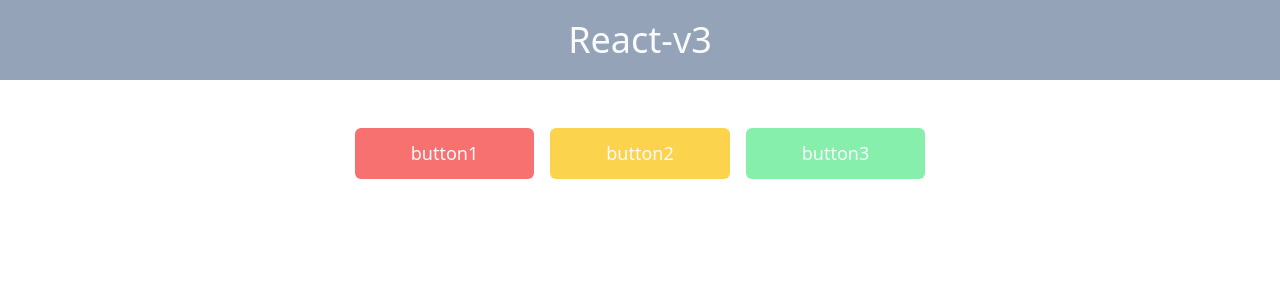
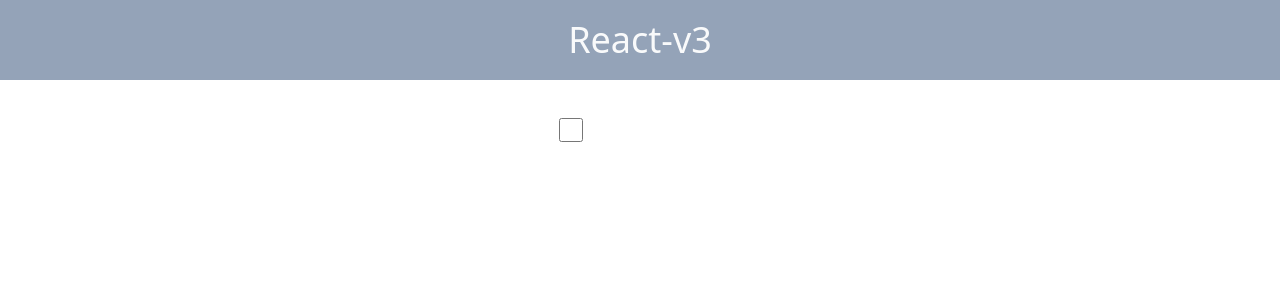
Before and after one commit to pj100-team/react-v3, a React (Create React App) app: page / in a window 1280 px wide. Shown: the top 300 px of the page. Built offline with nearby package versions, Linux system fonts and the light colour scheme.

Commit message:
[practice2] useState (1)

```diff
--- a/src/App.tsx
+++ b/src/App.tsx
@@ -1,5 +1,6 @@
 import "./App.css";
-import Practice1 from "./templates/practice1";
+// import Practice1 from "./templates/practice1";
+import Practice2 from "./templates/practice2";
 
 function App() {
 	return (
@@ -7,7 +8,8 @@ function App() {
 			<header className="bg-[#94A3B8] text-center p-[20px] text-4xl text-[#F9FAFB]">
 				React-v3
 			</header>
-			<Practice1 />
+			{/* <Practice1 /> */}
+			<Practice2 />
 		</>
 	);
 }
--- /dev/null
+++ b/src/components/input.tsx
@@ -0,0 +1,20 @@
+type InputProps = {
+	type: string;
+	checked: boolean;
+	onChange: (event: React.ChangeEvent<HTMLInputElement>) => void;
+	width: string;
+	height: string;
+};
+
+const Input: React.FC<InputProps> = ({ type, checked, onChange, width, height }) => {
+  return (
+    <input
+      type={type}
+	  checked={checked}
+      onChange={onChange}
+	  style={{ width: width, height: height }}
+    />
+  );
+};
+
+export default Input;
--- /dev/null
+++ b/src/templates/practice2.tsx
@@ -0,0 +1,21 @@
+import Input from "../components/input";
+import { useState } from "react";
+
+const Practice2 = () => {
+  const [isChecked, setIsChecked] = useState(false);
+
+  return (
+	<div style={{ display: "flex", justifyContent: "center", alignItems: "center", padding: "32px", gap: "12px" }}>
+	  <Input
+	    type="checkbox"
+	    checked={isChecked}
+	    onChange={(e) => setIsChecked(e.target.checked)}
+	    width="24px"
+	    height="24px"
+	  />
+	  <span style={{ visibility: isChecked ? "visible" : "hidden", fontSize: "24px" }}>hello world</span>
+	</div>
+  );
+};
+
+export default Practice2;
```
